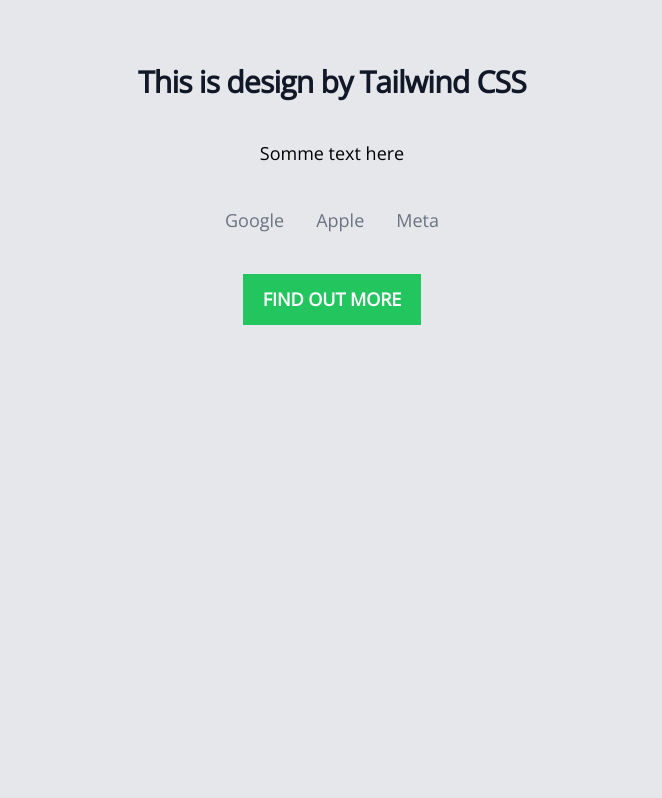
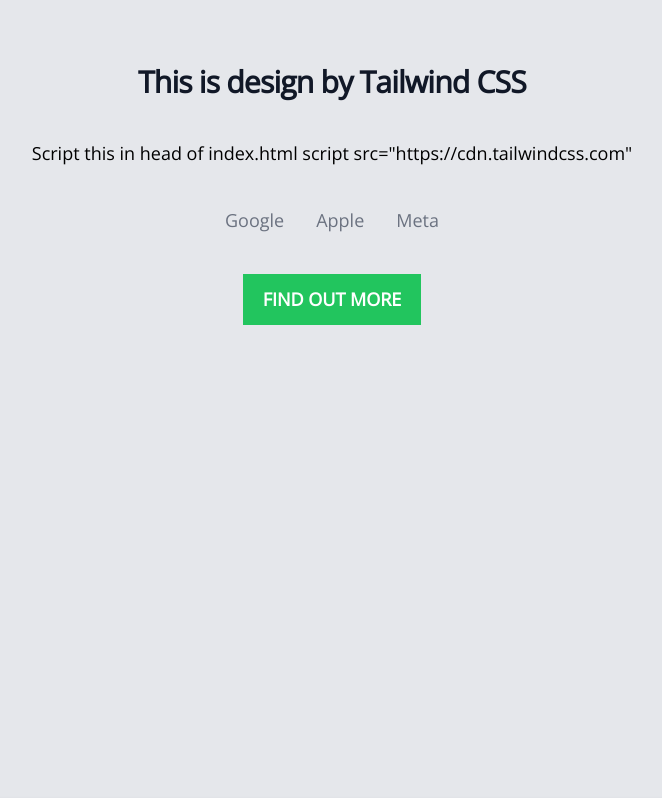
Before and after one commit to ivicakartelo/thunk3, a React (Create React App) app: page / in a window 1280 px wide. Shown: the top 798 px of the page, without its empty margins (308-970 px from the left). Built offline with nearby package versions, Linux system fonts and the light colour scheme; no server answers.

Commit message:
template/CardTailwind.js

```diff
--- a/src/App.js
+++ b/src/App.js
@@ -7,20 +7,12 @@ import CardHeader from './template/CardHeader'
 import CardCSSGrid from './template/CardCSSGrid'
 import CardCSSFlex from './template/CardCSSFlex'
 import CardCSSFlexOverlap from './template/CardCSSFlexOverlap'
+import CardTailwind from './template/CardTailwind'
 
 function App() {
     return (
         <>
-        <div className="h-screen bg-gray-200 py-16">
-            <h1 className="mb-10 text-center text-3xl font-extrabold tracking-tight text-gray-900">This is design by Tailwind CSS</h1>
-            <p className="text-center">Somme text here</p>
-            <ul className="pt-10 text-center">
-                <li className="mx-4 inline text-gray-500">Google</li>
-                <li className="mx-4 inline text-gray-500">Apple</li>
-                <li className="mx-4 inline text-gray-500">Meta</li>
-            </ul>
-            <button className="mx-auto mt-10 block bg-green-500 px-5 py-3 font-bold uppercase text-white">Find out more</button>
-        </div>
+        <CardTailwind />
         <CardCSSFlexOverlap />
         <ButtonAppBar />
         <div className='container'>
--- /dev/null
+++ b/src/template/CardTailwind.js
@@ -0,0 +1,16 @@
+import * as React from 'react';
+
+export default function Tailwind() {
+  return (
+<div className="h-screen bg-gray-200 py-16">
+    <h1 className="mb-10 text-center text-3xl font-extrabold tracking-tight text-gray-900">This is design by Tailwind CSS</h1>
+    <p className="text-center">Script this in head of index.html script src="https://cdn.tailwindcss.com"</p>
+    <ul className="pt-10 text-center">
+        <li className="mx-4 inline text-gray-500">Google</li>
+        <li className="mx-4 inline text-gray-500">Apple</li>
+        <li className="mx-4 inline text-gray-500">Meta</li>
+    </ul>
+    <button className="mx-auto mt-10 block bg-green-500 px-5 py-3 font-bold uppercase text-white">Find out more</button>
+</div>
+  )
+}
```
